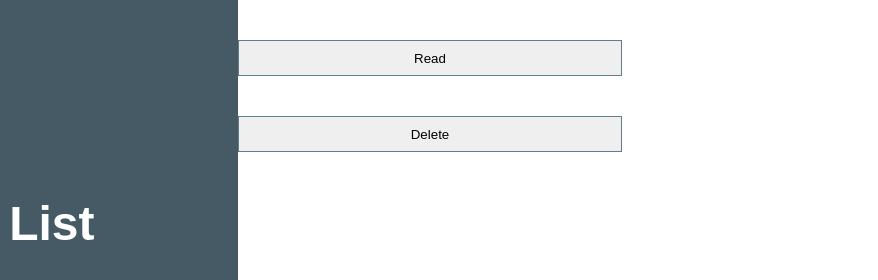
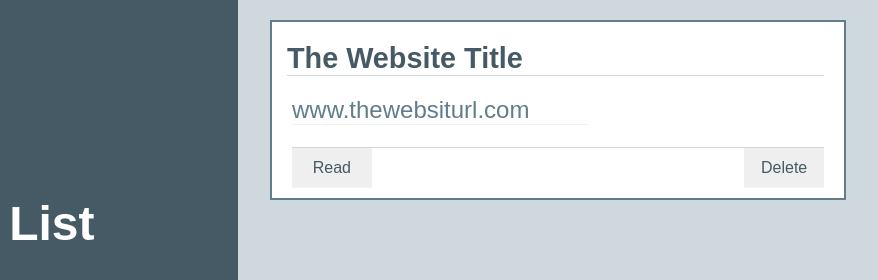
Before and after one commit to BrandyMello/Linked-List, a plain HTML site: page index.html in a window 1280 px wide. Shown: the top 280 px of the page, 402-1280 px from the left. Drawn offline with Linux system fonts and the light colour scheme.

Commit message:
Style bookmark card

```diff
--- a/index.html
+++ b/index.html
@@ -9,17 +9,21 @@
   <section class="bookmark-form">
     <form id="bookmark-inputs">
       <h1>Linked <img src="images/linked-list-logo.svg"> List</h1>
-      <input type="text" name="title" class="bkmk-title">
-      <input type="text" name="url" class="bkmk-address">
-      <button value="bookmark-inputs" class="submit-btn">Enter</button>
+      <input type="text" name="title" class="bkmk-title inputs">
+      <input type="text" name="url" class="bkmk-address inputs">
+      <button value="bookmark-inputs" class="submit-btn inputs">Enter</button>
     </form>
   </section>
   <section class="card-display">
     <div class="bookmark-card">
-      <h2 class="card-title"></h2>
-      <p class="input-link"></p>
-      <button class="mark-read-btn">Read</button>
-      <button class="delete-btn">Delete</button>
+      <div class="card-info">
+        <h2 class="card-title">The Website Title</h2>
+        <p class="input-link">www.thewebsiturl.com</p>
+      </div>
+      <div class="card-btns">
+        <button class="mark-read-btn">Read</button>
+        <button class="delete-btn">Delete</button>
+      </div>
     </div>
   </section>
   <script type="text/javascript" src="index.js"></script>
--- a/styles.css
+++ b/styles.css
@@ -36,7 +36,11 @@ button {
   border: 1px solid #607D8B;
   width: 60%;
   height: 36px;
-  margin-top: 40px;
+
+}
+
+.inputs {
+ margin-top: 40px;
 }
 
 .submit-btn {
@@ -47,8 +51,71 @@ button {
   font-size: 1em;
 }
 
-button:hover {
+.submit-btn:hover {
   background-color: #FFD773;
+}
+
+.card-display {
+  display: flex;
+  justify-content: center;
+  background-color: #CFD8DC;
+}
+
+.bookmark-card {
+  border: 2px solid #607D8B;
+  width:  90%;
+  height: 180px;
+  margin-top: 20px;
+  background-color: #FFF;
+}
+
+.card-info {
+  display: flex;
+  flex-direction: column;
+}
+
+.card-title {
+  color: #455A64;
+  border-bottom: 1px solid #CFD8DC;
+  margin: 20px 20px 0px 15px;
+  font-size: 1.8em;
+}
+
+.input-link {
+  color: #607D8B;
+  border-bottom: 1px solid #F2F4F4;
+  font-size: 1.5em;
+  margin: 20px 255px 10px 20px;
+}
+
+.card-btns {
+  display: flex;
+  justify-content: space-between;
+  border-top: 1px solid #CFD8DC;
+  margin: 12px 20px;
+}
+
+.mark-read-btn,
+.delete-btn {
+  align-self: flex-end;
+  border: none;
+  border-bottom: 1px solid #F2F4F4;
+  color: #455A64;
+  font-size: 1em;
+  width: 15%;
+  height: 40px;
+}
+
+.input-link:hover,
+.mark-read-btn:hover,
+.delete-btn:hover {
+  font-weight: 800;
+  color: #455A64;
+  border-bottom: 1px solid #FFC107;
+}
+
+.input-link:hover {
+  margin-right: 235px;
 }
 
 @media screen and (max-width: 1036px) {
```
